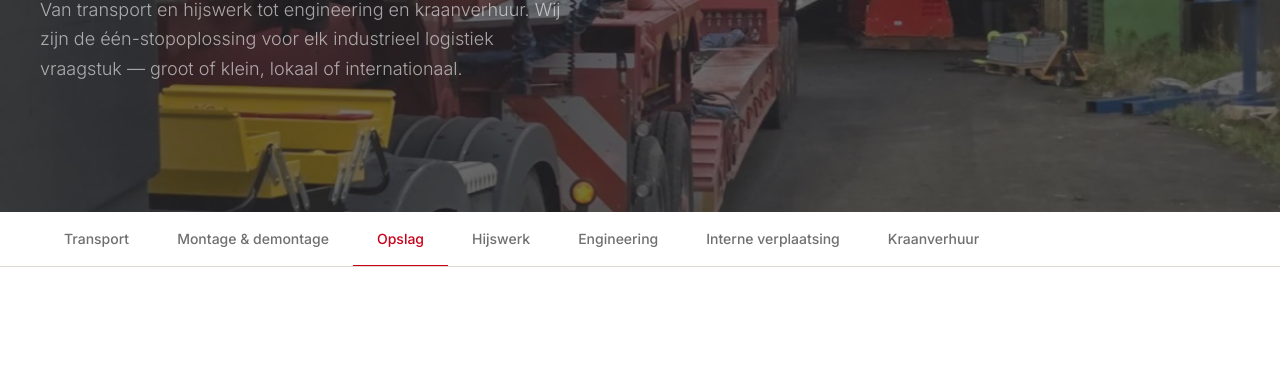
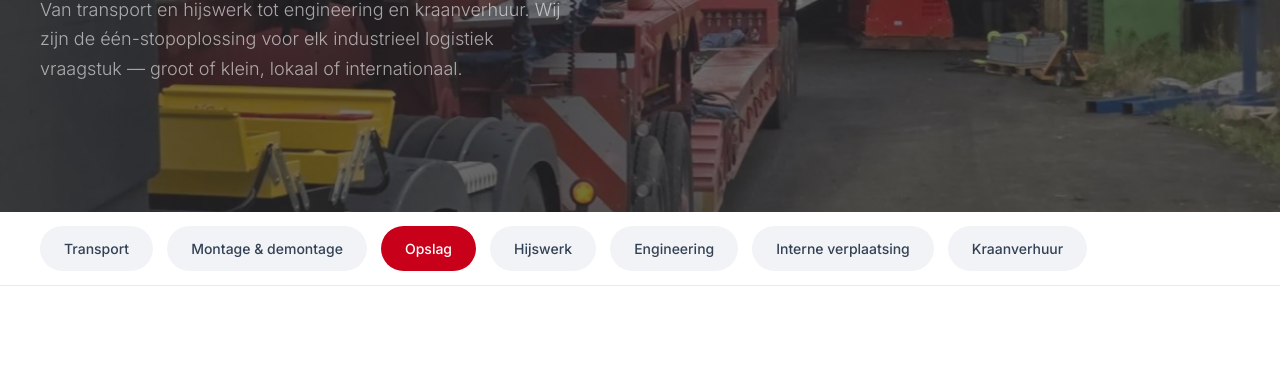
Before and after one commit to JIDcreations/GrootePrototype, a plain HTML site: page industriele-verhuizing.html in a window 1280 px wide. Shown: the part 393-785 px from the top of the page. Drawn offline with nearby package versions, Linux system fonts and the light colour scheme.

Commit message:
Style service categories as pills

```diff
--- a/css/style.css
+++ b/css/style.css
@@ -1505,8 +1505,8 @@ html:has(.page-hero) .nav__hamburger span { background: var(--c-ink); }
    PAGE: INDUSTRIËLE VERHUIZING
    ============================================================ */
 .services-nav {
-  background: var(--c-white);
-  border-block-end: 1px solid var(--c-border);
+  background: rgba(255,255,255,0.96);
+  border-block-end: 1px solid var(--c-border-light);
   position: sticky;
   inset-block-start: var(--nav-h);
   z-index: 100;
@@ -1514,7 +1514,8 @@ html:has(.page-hero) .nav__hamburger span { background: var(--c-ink); }
 
 .services-nav__inner {
   display: flex;
-  gap: 0;
+  gap: 0.875rem;
+  padding-block: 0.875rem;
   overflow-x: auto;
   scrollbar-width: none;
   -webkit-overflow-scrolling: touch;
@@ -1525,23 +1526,33 @@ html:has(.page-hero) .nav__hamburger span { background: var(--c-ink); }
 .service-chip {
   display: inline-flex;
   align-items: center;
+  justify-content: center;
   gap: 0.5rem;
-  padding: 1.125rem 1.5rem;
+  padding: 0.875rem 1.5rem;
   font-family: var(--font-body);
   font-size: var(--fs-sm);
   font-weight: 500;
-  color: var(--c-ink-60);
+  color: #334155;
   cursor: pointer;
   white-space: nowrap;
-  border-block-end: 2px solid transparent;
-  margin-block-end: -1px;
+  border: none;
+  background: #F1F3F6;
+  border-radius: 999px;
+  flex-shrink: 0;
   transition:
-    color var(--dur-fast),
-    border-color var(--dur-fast);
-}
-
-.service-chip:hover { color: var(--c-ink); }
-.service-chip.active { color: var(--c-red); border-block-end-color: var(--c-red); }
+    background var(--dur-fast),
+    color var(--dur-fast);
+}
+
+.service-chip:hover {
+  color: var(--c-ink);
+  background: var(--c-white);
+}
+
+.service-chip.active {
+  color: var(--c-white);
+  background: var(--c-red);
+}
 
 /* Service sections */
 .service-section {
```
